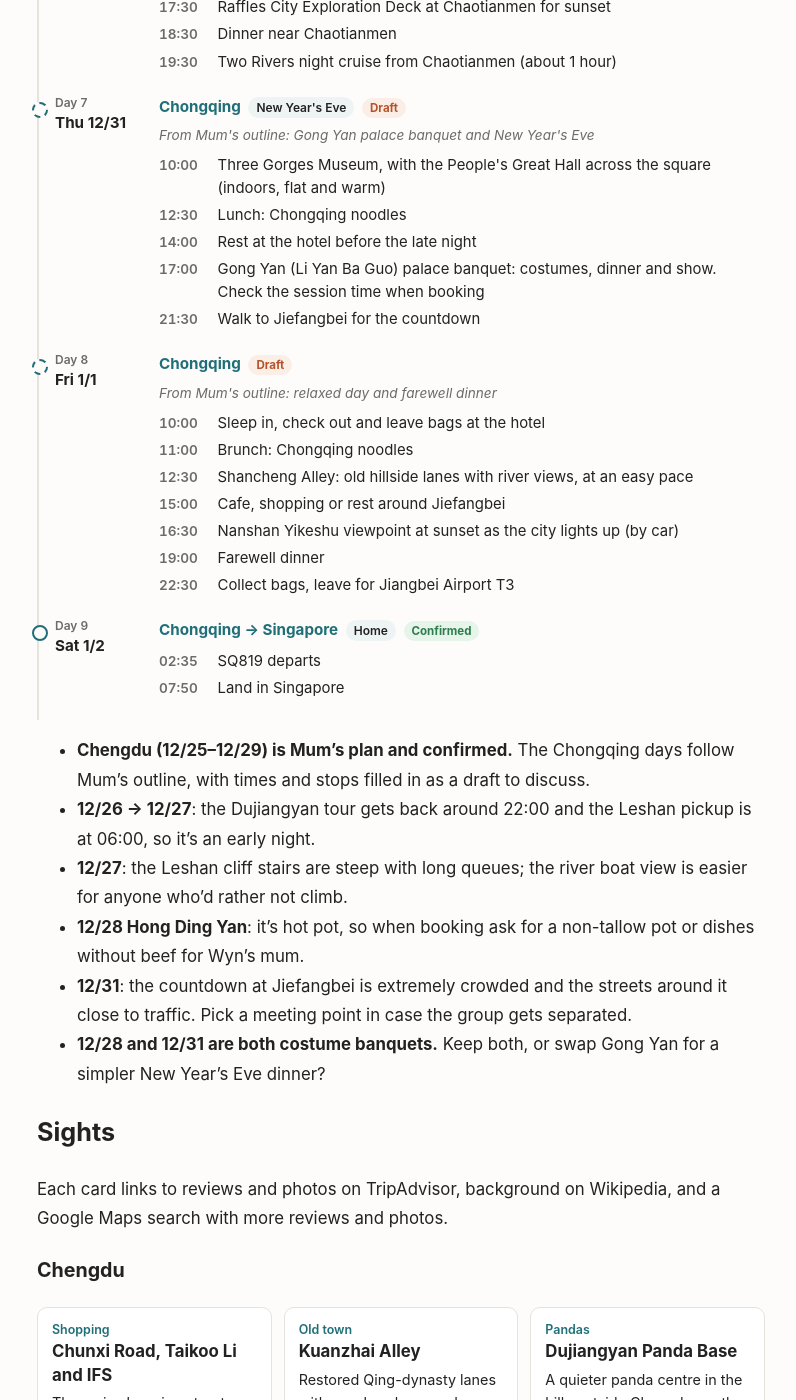
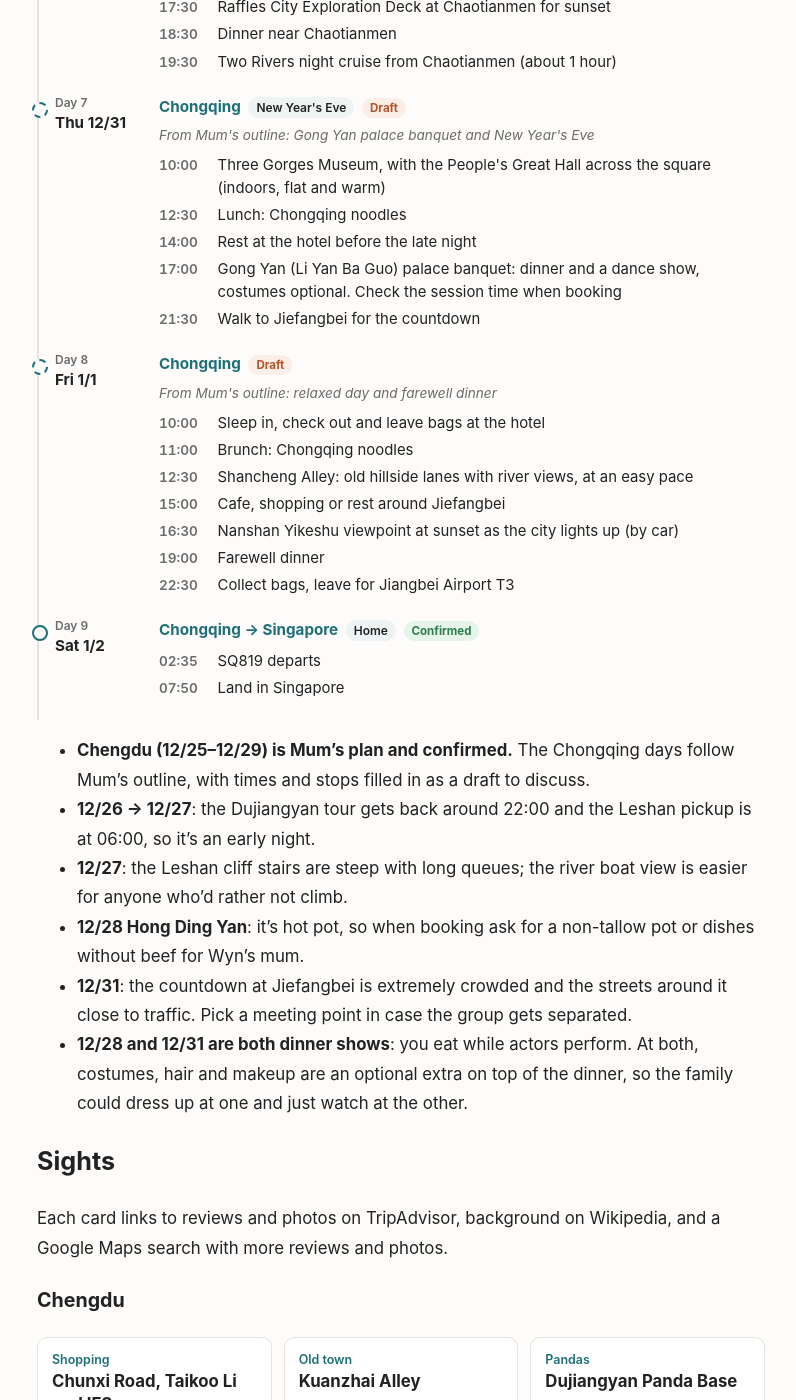
Before and after one commit to zaGamer95/travel, a Jekyll site: the page built from _trips/2026-chengdu-chongqing.md, in a window 1280 px wide and 1400 px high, scrolled down 2496 px. Shown: the whole window, without its empty margins (239-1035 px from the left). Built offline with Jekyll 4.4.1, drawn with Linux system fonts in a browser that asks for light colours; some of the changed text lies outside the part shown.

Commit message:
Correct dinner show details: costumes are optional at both (#7)
Claude-Session: https://claude.ai/code/session_013tsN9d71CDgbDDY5jHsJjE

Co-authored-by: Claude <noreply@anthropic.com>

```diff
--- a/_trips/2026-chengdu-chongqing.md
+++ b/_trips/2026-chengdu-chongqing.md
@@ -104,7 +104,7 @@ days:
       - { t: "10:00", what: "Three Gorges Museum, with the People's Great Hall across the square (indoors, flat and warm)" }
       - { t: "12:30", what: "Lunch: Chongqing noodles" }
       - { t: "14:00", what: "Rest at the hotel before the late night" }
-      - { t: "17:00", what: "Gong Yan (Li Yan Ba Guo) palace banquet: costumes, dinner and show. Check the session time when booking" }
+      - { t: "17:00", what: "Gong Yan (Li Yan Ba Guo) palace banquet: dinner and a dance show, costumes optional. Check the session time when booking" }
       - { t: "21:30", what: "Walk to Jiefangbei for the countdown" }
   - date: Fri 1/1
     city: Chongqing
@@ -337,7 +337,7 @@ places:
         - { label: Trip.com photos, url: "https://www.trip.com/moments/detail/chengdu-104-130808463/" }
     - name: "Hong Ding Yan"
       kind: Dinner show
-      why: "Hot pot dinner with a Hanfu stage show around the tables, with optional costumes, hair and makeup. Around ¥500 per person; book ahead."
+      why: "Hot pot dinner with a 100-minute show (face-changing, dances, live guzheng). Hanfu, hair and makeup are optional extras. Around ¥500 per person; book ahead."
       maps: 红鼎宴 成都
       links:
         - { label: Trip.com reviews, url: "https://us.trip.com/restaurant/china/chengdu/detail/hong-ding-yan-151900752/" }
@@ -402,7 +402,7 @@ places:
         - { label: Wikipedia, url: "https://en.wikipedia.org/wiki/Three_Gorges_Museum" }
     - name: "Gong Yan (Li Yan Ba Guo)"
       kind: Dinner show
-      why: "Palace banquet with ancient costumes, a set dinner and a dance show."
+      why: "Palace-style set dinner (about 90 minutes) with dance and music on a stage around the tables. Costumes, makeup and hair are optional extras."
       maps: 礼宴巴国 宫宴 重庆
       links:
         - { label: Official site, url: "https://gongyanshow.com/en/" }
@@ -445,7 +445,7 @@ places:
 - **12/27**: the Leshan cliff stairs are steep with long queues; the river boat view is easier for anyone who'd rather not climb.
 - **12/28 Hong Ding Yan**: it's hot pot, so when booking ask for a non-tallow pot or dishes without beef for Wyn's mum.
 - **12/31**: the countdown at Jiefangbei is extremely crowded and the streets around it close to traffic. Pick a meeting point in case the group gets separated.
-- **12/28 and 12/31 are both costume banquets.** Keep both, or swap Gong Yan for a simpler New Year's Eve dinner?
+- **12/28 and 12/31 are both dinner shows**: you eat while actors perform. At both, costumes, hair and makeup are an optional extra on top of the dinner, so the family could dress up at one and just watch at the other.
 
 ## Sights
 
@@ -520,5 +520,5 @@ Each card links to reviews and photos on TripAdvisor, background on Wikipedia, a
 ## Still to decide
 
 - Chongqing days (12/30–1/1): go through the draft with the family
-- Keep both costume banquets (Hong Ding Yan and Gong Yan), or swap one
+- Two dinner shows (Hong Ding Yan 12/28, Gong Yan 12/31): keep both, and which one to dress up for
 - Whether to keep a hotel room on 1/1 to rest before the red-eye
```
